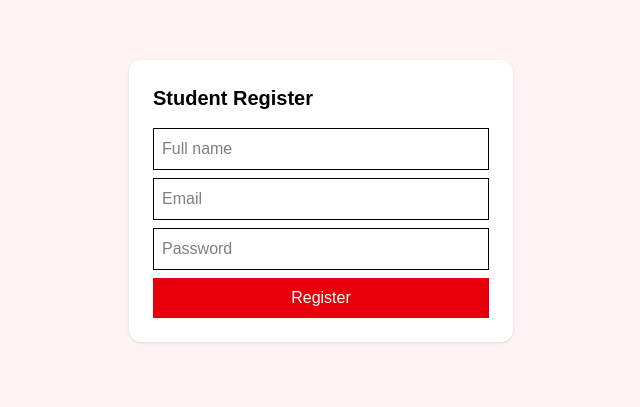
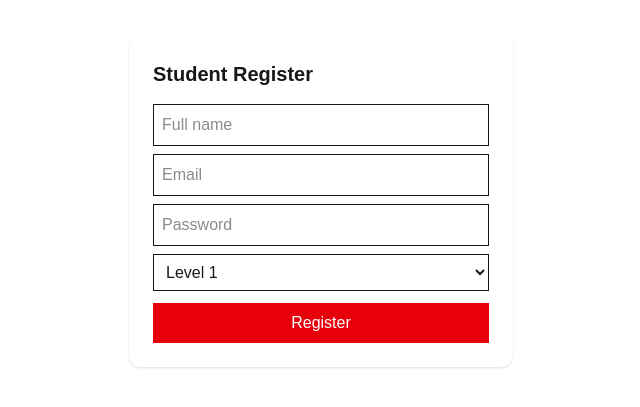
Before and after one commit to brightenedmindcorporation/english-academy, a Next.js app: page /register in a window 1280 px wide. Shown: the part 199-606 px from the top of the page, without its empty margins (319-959 px from the left). Built offline with nearby package versions, Linux system fonts and the light colour scheme; no server answers.

Commit message:
fix auth, register, admin panel

```diff
--- a/app/admin/page.tsx
+++ b/app/admin/page.tsx
@@ -31,6 +31,8 @@ export default function AdminPage() {
 
   useEffect(() => {
     const unsubscribe = onAuthStateChanged(auth, (user) => {
+      console.log("ADMIN USER:", user?.email);
+
       if (user && user.email === "brightenedmindcorporation@gmail.com") {
         setAuthorized(true);
       } else {
@@ -56,11 +58,15 @@ export default function AdminPage() {
   };
 
   const sendEmail = async (email: string, name: string, matricule: string) => {
-    await fetch("/api/send-email", {
-      method: "POST",
-      headers: { "Content-Type": "application/json" },
-      body: JSON.stringify({ email, name, matricule }),
-    });
+    try {
+      await fetch("/api/send-email", {
+        method: "POST",
+        headers: { "Content-Type": "application/json" },
+        body: JSON.stringify({ email, name, matricule }),
+      });
+    } catch (error) {
+      console.error("EMAIL ERROR:", error);
+    }
   };
 
   const approveStudent = async (student: any, index: number) => {
@@ -127,8 +133,10 @@ export default function AdminPage() {
       ) : (
         students.map((s, index) => (
           <div key={s.id} className="bg-white p-5 mb-4 rounded-xl shadow">
+
             <p><b>Name:</b> {s.name}</p>
             <p><b>Email:</b> {s.email}</p>
+            <p><b>Level:</b> {s.level}</p>
             <p><b>Status:</b> {s.status}</p>
             <p><b>Matricule:</b> {s.matricule || "-"}</p>
 
@@ -147,6 +155,7 @@ export default function AdminPage() {
                 Reject
               </button>
             </div>
+
           </div>
         ))
       )}
--- a/app/register/page.tsx
+++ b/app/register/page.tsx
@@ -6,16 +6,15 @@ import { auth, db } from "@/lib/firebase";
 import { doc, setDoc } from "firebase/firestore";
 
 export default function Register() {
+  const [name, setName] = useState("");
   const [email, setEmail] = useState("");
   const [password, setPassword] = useState("");
-  const [name, setName] = useState("");
+  const [level, setLevel] = useState("Level 1");
   const [loading, setLoading] = useState(false);
 
   const handleRegister = async () => {
     try {
       setLoading(true);
-
-    console.log("STEP 1 - Starting registration");
 
       const userCred = await createUserWithEmailAndPassword(
         auth,
@@ -23,25 +22,20 @@ export default function Register() {
         password
       );
 
-    console.log("STEP 2 - User created");
-
       const user = userCred.user;
 
       await setDoc(doc(db, "students", user.uid), {
         uid: user.uid,
         name,
         email,
-  level: "Level 1",
+        level,
         status: "Pending",
         matricule: "",
         createdAt: new Date(),
       });
 
-    console.log("STEP 3 - Firestore document created");
-
-    alert("Account created!");
+      alert("Student registered successfully!");
     } catch (error: any) {
-    console.error("REGISTER ERROR:", error);
       alert(error.message);
     } finally {
       setLoading(false);
@@ -49,31 +43,40 @@ export default function Register() {
   };
 
   return (
-    <main className="min-h-screen flex items-center justify-center bg-red-50">
+    <main className="min-h-screen flex items-center justify-center">
       <div className="bg-white p-6 rounded-xl shadow w-96">
 
-        <h1 className="text-xl font-bold mb-4 text-black">
-          Student Register
-        </h1>
+        <h1 className="text-xl font-bold mb-4">Student Register</h1>
 
         <input
           placeholder="Full name"
-          className="w-full border p-2 mb-2 text-black"
+          className="w-full border p-2 mb-2"
           onChange={(e) => setName(e.target.value)}
         />
 
         <input
           placeholder="Email"
-          className="w-full border p-2 mb-2 text-black"
+          className="w-full border p-2 mb-2"
           onChange={(e) => setEmail(e.target.value)}
         />
 
         <input
           type="password"
           placeholder="Password"
-          className="w-full border p-2 mb-2 text-black"
+          className="w-full border p-2 mb-2"
           onChange={(e) => setPassword(e.target.value)}
         />
+
+        {/* 🔥 NIVEAU */}
+        <select
+          className="w-full border p-2 mb-3"
+          value={level}
+          onChange={(e) => setLevel(e.target.value)}
+        >
+          <option value="Level 1">Level 1</option>
+          <option value="Level 2">Level 2</option>
+          <option value="Level 3">Level 3</option>
+        </select>
 
         <button
           onClick={handleRegister}
```
Lines whose indentation alone changed are shown as unchanged.
